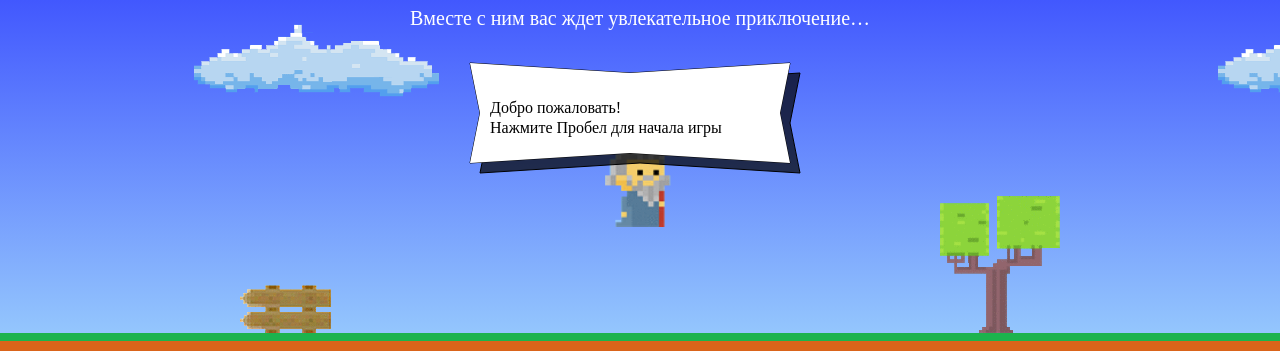
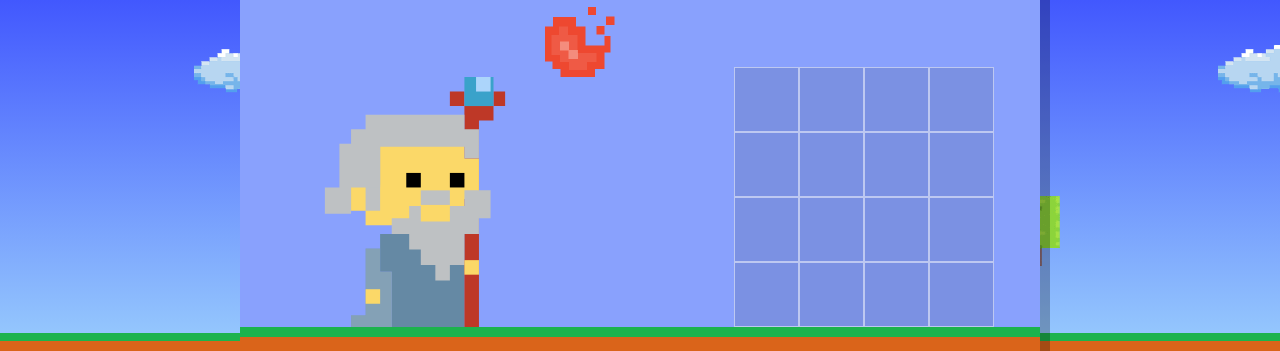
Before and after one commit to in02emt5ev/code-and-magic, a website: page index.html in a window 1280 px wide. Shown: the part 266-617 px from the top of the page. Drawn offline with Linux system fonts and the light colour scheme; a web font is replaced by a local one.

Commit message:
Подключает файл setup.js

```diff
--- a/index.html
+++ b/index.html
@@ -198,6 +198,7 @@
   };
 </script>
 <script src="js/stat.js"></script>
+<script src="js/setup.js"></script>
 <script src="js/game.js"></script>
 
 </body>
--- /dev/null
+++ b/js/setup.js
@@ -0,0 +1,5 @@
+'use strict';
+
+var setup = document.querySelector('.setup');
+
+setup.classList.remove('hidden');
```
